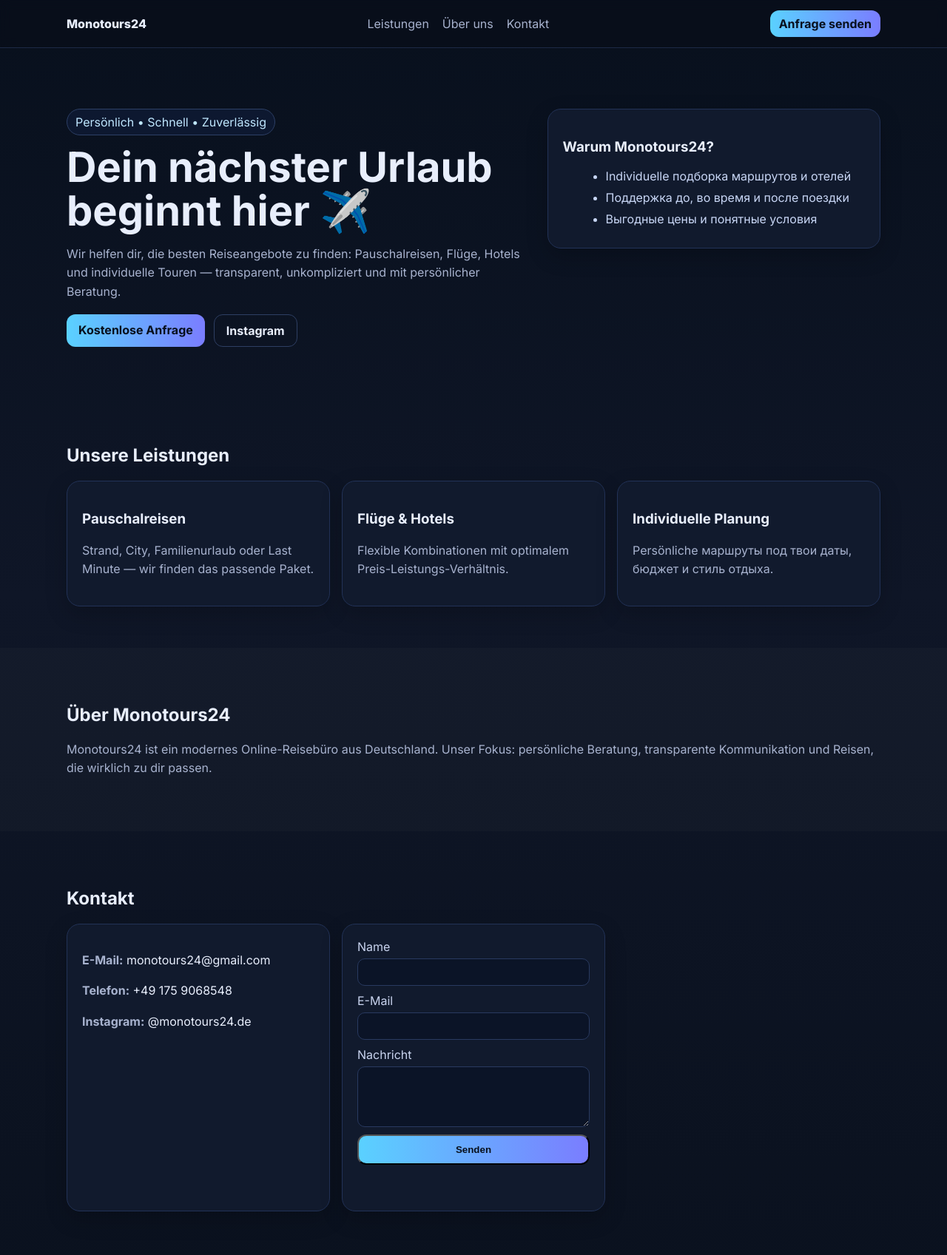
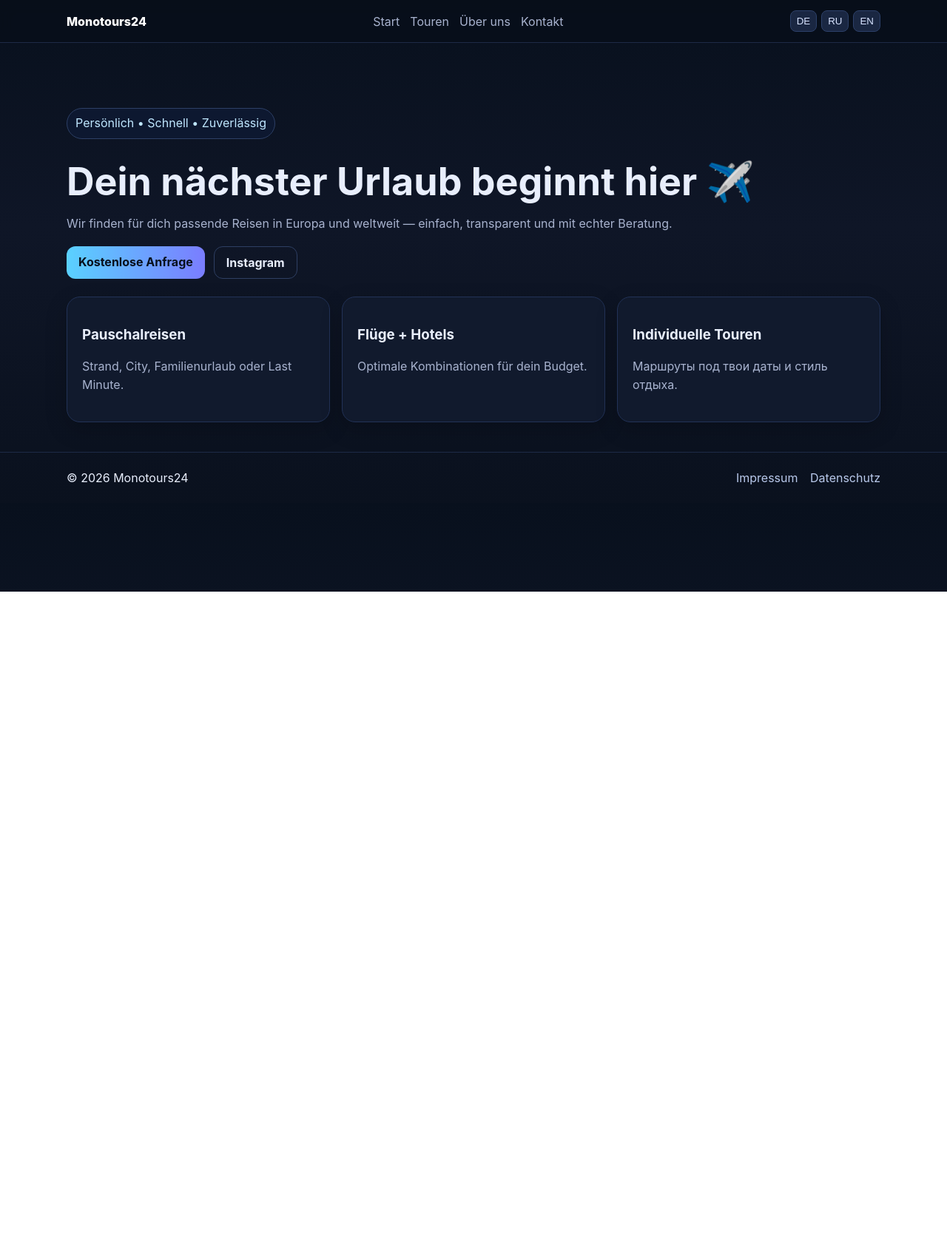
Before and after one commit to Andrii-Tiurin/monotours24noe, a plain HTML site: page index.html in a window 1280 px wide. Shown: the top 1697 px of the page at 74% size. After the commit the page ends 800 px from the top, so only its background shows below. Drawn offline with Linux system fonts and the light colour scheme.

Commit message:
Build multi-page Monotours24 site with DE/RU/EN switch

```diff
--- /dev/null
+++ b/app.js
@@ -0,0 +1,55 @@
+const t = {
+  de: {
+    nav_home:'Start',nav_tours:'Touren',nav_about:'Über uns',nav_contact:'Kontakt',
+    hero_badge:'Persönlich • Schnell • Zuverlässig',hero_title:'Dein nächster Urlaub beginnt hier ✈️',hero_text:'Wir finden für dich passende Reisen in Europa und weltweit — einfach, transparent und mit echter Beratung.',hero_cta:'Kostenlose Anfrage',
+    card1_title:'Pauschalreisen',card1_text:'Strand, City, Familienurlaub oder Last Minute.',
+    card2_title:'Flüge + Hotels',card2_text:'Optimale Kombinationen für dein Budget.',
+    card3_title:'Individuelle Touren',card3_text:'Маршруты под твои даты и стиль отдыха.',
+    tours_title:'Beliebte Reiseideen',tour1_title:'Malediven',tour1_text:'Türkises Meer, Inselresorts, Premium-Entspannung.',tour2_title:'Dubai',tour2_text:'City Break, Shopping, Wüste und Luxus.',tour3_title:'Europa City Trips',tour3_text:'Weekend-Angebote nach Rom, Paris, Barcelona u.v.m.',tour_cta:'Passende Tour für mich finden',
+    about_title:'Über Monotours24',about_text:'Monotours24 ist ein modernes Online-Reisebüro. Wir verbinden persönliche Betreuung mit schnellen digitalen Prozessen und fairen Angeboten.',
+    contact_title:'Kontaktiere uns',form_name:'Name',form_email:'E-Mail',form_msg:'Nachricht',form_send:'Senden',form_ok:'Danke! Nachricht gesendet. Wir melden uns schnellstmöglich.'
+  },
+  ru: {
+    nav_home:'Главная',nav_tours:'Туры',nav_about:'О нас',nav_contact:'Контакты',
+    hero_badge:'Персонально • Быстро • Надёжно',hero_title:'Твой следующий отпуск начинается здесь ✈️',hero_text:'Подберём туры по Европе и миру — просто, прозрачно и с личной поддержкой.',hero_cta:'Оставить заявку',
+    card1_title:'Пакетные туры',card1_text:'Пляж, city break, семейный отдых или last minute.',
+    card2_title:'Авиабилеты + отели',card2_text:'Оптимальные комбинации под твой бюджет.',
+    card3_title:'Индивидуальные поездки',card3_text:'Маршруты под твои даты и стиль отдыха.',
+    tours_title:'Популярные идеи путешествий',tour1_title:'Мальдивы',tour1_text:'Бирюзовое море, островные резорты, premium-отдых.',tour2_title:'Дубай',tour2_text:'City break, шопинг, пустыня и люкс.',tour3_title:'Европа',tour3_text:'Уикенд-поездки в Рим, Париж, Барселону и др.',tour_cta:'Подобрать тур',
+    about_title:'О Monotours24',about_text:'Monotours24 — современное онлайн-турагентство. Мы совмещаем личный подход, скорость и выгодные предложения.',
+    contact_title:'Свяжитесь с нами',form_name:'Имя',form_email:'E-mail',form_msg:'Сообщение',form_send:'Отправить',form_ok:'Спасибо! Заявка отправлена. Скоро свяжемся.'
+  },
+  en: {
+    nav_home:'Home',nav_tours:'Tours',nav_about:'About',nav_contact:'Contact',
+    hero_badge:'Personal • Fast • Reliable',hero_title:'Your next trip starts here ✈️',hero_text:'We find the best travel options in Europe and worldwide — simple, clear, and personal.',hero_cta:'Free request',
+    card1_title:'Package holidays',card1_text:'Beach, city break, family or last-minute deals.',
+    card2_title:'Flights + hotels',card2_text:'Best combinations for your budget.',
+    card3_title:'Custom trips',card3_text:'Routes tailored to your dates and travel style.',
+    tours_title:'Popular travel ideas',tour1_title:'Maldives',tour1_text:'Turquoise sea, island resorts, premium relaxation.',tour2_title:'Dubai',tour2_text:'City break, shopping, desert and luxury.',tour3_title:'Europe city trips',tour3_text:'Weekend deals to Rome, Paris, Barcelona and more.',tour_cta:'Find my perfect tour',
+    about_title:'About Monotours24',about_text:'Monotours24 is a modern online travel agency. We combine personal support, speed and fair offers.',
+    contact_title:'Contact us',form_name:'Name',form_email:'E-mail',form_msg:'Message',form_send:'Send',form_ok:'Thanks! Message sent. We will contact you shortly.'
+  }
+};
+
+function setLang(lang){
+  localStorage.setItem('lang', lang);
+  document.documentElement.lang = lang;
+  document.querySelectorAll('[data-i18n]').forEach(el => {
+    const key = el.dataset.i18n;
+    if (t[lang] && t[lang][key]) el.textContent = t[lang][key];
+  });
+}
+
+document.querySelectorAll('[data-lang]').forEach(b=>b.addEventListener('click',()=>setLang(b.dataset.lang)));
+setLang(localStorage.getItem('lang') || 'de');
+
+const y=document.getElementById('year'); if(y) y.textContent = new Date().getFullYear();
+function submitForm(e){
+  e.preventDefault();
+  const lang = localStorage.getItem('lang') || 'de';
+  const msg = document.getElementById('formMsg');
+  if (msg) msg.textContent = t[lang].form_ok;
+  e.target.reset();
+  return false;
+}
+window.submitForm = submitForm;
--- a/index.html
+++ b/index.html
@@ -3,92 +3,52 @@
 <head>
   <meta charset="UTF-8" />
   <meta name="viewport" content="width=device-width, initial-scale=1.0" />
-  <title>Monotours24 — Ihr modernes Online-Reisebüro</title>
-  <meta name="description" content="Monotours24: persönliche Reiseberatung, Pauschalreisen, Flüge, Hotels und individuelle Traumreisen in Europa und weltweit." />
-  <link rel="preconnect" href="https://fonts.googleapis.com">
-  <link rel="preconnect" href="https://fonts.gstatic.com" crossorigin>
-  <link href="https://fonts.googleapis.com/css2?family=Inter:wght@400;600;700;800&display=swap" rel="stylesheet">
+  <title>Monotours24 — Start</title>
+  <meta name="description" content="Monotours24 — modernes Reisebüro." />
   <link rel="stylesheet" href="styles.css" />
 </head>
 <body>
 <header class="header">
   <div class="container nav">
-      <div class="logo">Monotours24</div>
+    <a class="logo" href="index.html">Monotours24</a>
     <nav>
-        <a href="#services">Leistungen</a>
-        <a href="#about">Über uns</a>
-        <a href="#contact">Kontakt</a>
+      <a href="index.html" data-i18n="nav_home">Start</a>
+      <a href="tours.html" data-i18n="nav_tours">Touren</a>
+      <a href="about.html" data-i18n="nav_about">Über uns</a>
+      <a href="contact.html" data-i18n="nav_contact">Kontakt</a>
     </nav>
-      <a class="btn btn-sm" href="#contact">Anfrage senden</a>
+    <div class="lang-switch">
+      <button data-lang="de">DE</button>
+      <button data-lang="ru">RU</button>
+      <button data-lang="en">EN</button>
+    </div>
   </div>
 </header>
 
-  <main>
+<main class="container">
   <section class="hero">
-      <div class="container hero-grid">
-        <div>
-          <span class="badge">Persönlich • Schnell • Zuverlässig</span>
-          <h1>Dein nächster Urlaub beginnt hier ✈️</h1>
-          <p>
-            Wir helfen dir, die besten Reiseangebote zu finden: Pauschalreisen, Flüge,
-            Hotels und individuelle Touren — transparent, unkompliziert und mit persönlicher Beratung.
-          </p>
+    <p class="badge" data-i18n="hero_badge">Persönlich • Schnell • Zuverlässig</p>
+    <h1 data-i18n="hero_title">Dein nächster Urlaub beginnt hier ✈️</h1>
+    <p data-i18n="hero_text">Wir finden für dich passende Reisen in Europa und weltweit — einfach, transparent und mit echter Beratung.</p>
     <div class="hero-actions">
-            <a class="btn" href="#contact">Kostenlose Anfrage</a>
+      <a class="btn" href="contact.html" data-i18n="hero_cta">Kostenlose Anfrage</a>
       <a class="btn btn-ghost" href="https://www.instagram.com/monotours24.de/" target="_blank" rel="noopener">Instagram</a>
-          </div>
-        </div>
-        <div class="card highlight">
-          <h3>Warum Monotours24?</h3>
-          <ul>
-            <li>Individuelle подборка маршрутов и отелей</li>
-            <li>Поддержка до, во время и после поездки</li>
-            <li>Выгодные цены и понятные условия</li>
-          </ul>
-        </div>
     </div>
   </section>
 
-    <section id="services" class="section">
-      <div class="container">
-        <h2>Unsere Leistungen</h2>
-        <div class="cards">
-          <article class="card"><h3>Pauschalreisen</h3><p>Strand, City, Familienurlaub oder Last Minute — wir finden das passende Paket.</p></article>
-          <article class="card"><h3>Flüge & Hotels</h3><p>Flexible Kombinationen mit optimalem Preis-Leistungs-Verhältnis.</p></article>
-          <article class="card"><h3>Individuelle Planung</h3><p>Persönliche маршруты под твои даты, бюджет и стиль отдыха.</p></article>
-        </div>
-      </div>
-    </section>
-
-    <section id="about" class="section alt">
-      <div class="container">
-        <h2>Über Monotours24</h2>
-        <p>
-          Monotours24 ist ein modernes Online-Reisebüro aus Deutschland.
-          Unser Fokus: persönliche Beratung, transparente Kommunikation und Reisen,
-          die wirklich zu dir passen.
-        </p>
-      </div>
-    </section>
-
-    <section id="contact" class="section">
-      <div class="container">
-        <h2>Kontakt</h2>
-        <div class="cards">
-          <div class="card">
-            <p><strong>E-Mail:</strong> <a href="mailto:monotours24@gmail.com">monotours24@gmail.com</a></p>
-            <p><strong>Telefon:</strong> <a href="tel:+491759068548">+49 175 9068548</a></p>
-            <p><strong>Instagram:</strong> <a href="https://www.instagram.com/monotours24.de/" target="_blank" rel="noopener">@monotours24.de</a></p>
-          </div>
-          <form class="card form" onsubmit="return submitForm(event)">
-            <label>Name<input required type="text" name="name" /></label>
-            <label>E-Mail<input required type="email" name="email" /></label>
-            <label>Nachricht<textarea required name="message" rows="4"></textarea></label>
-            <button class="btn" type="submit">Senden</button>
-            <p id="formMsg" class="muted"></p>
-          </form>
-        </div>
-      </div>
+  <section class="grid3">
+    <article class="card">
+      <h3 data-i18n="card1_title">Pauschalreisen</h3>
+      <p data-i18n="card1_text">Strand, City, Familienurlaub oder Last Minute.</p>
+    </article>
+    <article class="card">
+      <h3 data-i18n="card2_title">Flüge + Hotels</h3>
+      <p data-i18n="card2_text">Optimale Kombinationen für dein Budget.</p>
+    </article>
+    <article class="card">
+      <h3 data-i18n="card3_title">Individuelle Touren</h3>
+      <p data-i18n="card3_text">Маршруты под твои даты и стиль отдыха.</p>
+    </article>
   </section>
 </main>
 
@@ -96,12 +56,12 @@
   <div class="container footer-row">
     <span>© <span id="year"></span> Monotours24</span>
     <div>
-        <a href="https://monotours24.de/impressum.html" target="_blank" rel="noopener">Impressum</a>
-        <a href="https://monotours24.de/datenschutz.html" target="_blank" rel="noopener">Datenschutz</a>
+      <a href="impressum.html">Impressum</a>
+      <a href="datenschutz.html">Datenschutz</a>
     </div>
   </div>
 </footer>
 
-  <script src="script.js"></script>
+<script src="app.js"></script>
 </body>
 </html>
--- a/styles.css
+++ b/styles.css
@@ -1,16 +1,16 @@
 :root{--bg:#0b1220;--card:#111a2d;--text:#e8eefc;--muted:#a8b3cf;--accent:#5ad1ff;--accent2:#7a7dff}
-*{box-sizing:border-box}body{margin:0;font-family:Inter,system-ui,sans-serif;background:linear-gradient(180deg,#08101d,#0f1627 45%,#0a111e);color:var(--text)}
-.container{width:min(1100px,92%);margin:0 auto}.header{position:sticky;top:0;background:rgba(8,14,26,.75);backdrop-filter:blur(8px);border-bottom:1px solid #1d2a46}
-.nav{display:flex;align-items:center;justify-content:space-between;padding:14px 0;gap:14px}.logo{font-weight:800}
-nav{display:flex;gap:18px}a{color:var(--text);text-decoration:none}nav a{color:var(--muted)}nav a:hover{color:#fff}
-.btn{background:linear-gradient(90deg,var(--accent),var(--accent2));color:#08101d;padding:11px 16px;border-radius:12px;font-weight:700;display:inline-block}
-.btn-sm{padding:8px 12px}.btn-ghost{background:transparent;border:1px solid #2e3f63;color:var(--text)}
-.hero{padding:82px 0 56px}.hero-grid{display:grid;grid-template-columns:1.25fr .9fr;gap:24px;align-items:start}
-.badge{display:inline-block;padding:7px 11px;border-radius:999px;border:1px solid #2d4066;color:#bfe7ff;background:#0d1830}
-h1{font-size:clamp(32px,6vw,56px);line-height:1.05;margin:14px 0}p{color:var(--muted);line-height:1.6}.hero-actions{display:flex;gap:12px;margin-top:18px}
-.section{padding:56px 0}.alt{background:rgba(255,255,255,.02)}
-.cards{display:grid;grid-template-columns:repeat(3,1fr);gap:16px}.card{background:var(--card);border:1px solid #223257;border-radius:18px;padding:20px;box-shadow:0 10px 30px rgba(0,0,0,.2)}
-.highlight ul{margin:8px 0 0 18px}.highlight li{margin:9px 0;color:#c8d6f5}.form{display:flex;flex-direction:column;gap:10px}.form label{display:flex;flex-direction:column;gap:6px;color:#c9d4ef}
-input,textarea{background:#0b1427;border:1px solid #293a60;border-radius:10px;padding:10px;color:#fff}.muted{color:var(--muted)}
-.footer{border-top:1px solid #1d2a46;padding:24px 0;margin-top:20px}.footer-row{display:flex;justify-content:space-between;gap:12px;flex-wrap:wrap}.footer a{color:#b8c8ea;margin-left:12px}
-@media (max-width:920px){.hero-grid,.cards{grid-template-columns:1fr}nav{display:none}}
+*{box-sizing:border-box}body{margin:0;font-family:Inter,Arial,sans-serif;background:linear-gradient(180deg,#08101d,#0f1627 45%,#0a111e);color:var(--text)}
+.container{width:min(1100px,92%);margin:0 auto}.header{position:sticky;top:0;background:rgba(8,14,26,.8);backdrop-filter:blur(8px);border-bottom:1px solid #1d2a46;z-index:30}
+.nav{display:flex;align-items:center;justify-content:space-between;padding:14px 0;gap:12px;flex-wrap:wrap}.logo{font-weight:800;color:#fff;text-decoration:none}
+nav{display:flex;gap:14px;flex-wrap:wrap}a{color:var(--text);text-decoration:none}nav a{color:var(--muted)}
+.lang-switch{display:flex;gap:6px}.lang-switch button{background:#1a2742;border:1px solid #2d416a;color:#d8e3ff;border-radius:8px;padding:6px 8px;cursor:pointer}
+.hero{padding:72px 0 24px}.badge{display:inline-block;padding:7px 11px;border-radius:999px;border:1px solid #2d4066;color:#bfe7ff;background:#0d1830}
+h1{font-size:clamp(30px,6vw,52px);line-height:1.08;margin:14px 0}p{color:var(--muted);line-height:1.6}
+.btn{background:linear-gradient(90deg,var(--accent),var(--accent2));color:#08101d;padding:11px 16px;border-radius:12px;font-weight:700;display:inline-block;border:none;cursor:pointer}
+.btn-ghost{background:transparent;border:1px solid #2e3f63;color:var(--text)}
+.hero-actions{display:flex;gap:12px;margin-top:18px;flex-wrap:wrap}.grid3{display:grid;grid-template-columns:repeat(3,1fr);gap:16px}.grid2{display:grid;grid-template-columns:1fr 1fr;gap:16px}
+.card{background:var(--card);border:1px solid #223257;border-radius:18px;padding:20px;box-shadow:0 10px 30px rgba(0,0,0,.2)}
+.form{display:flex;flex-direction:column;gap:10px}.form label{display:flex;flex-direction:column;gap:6px;color:#c9d4ef}input,textarea{background:#0b1427;border:1px solid #293a60;border-radius:10px;padding:10px;color:#fff}
+.footer{border-top:1px solid #1d2a46;padding:24px 0;margin-top:40px}.footer-row{display:flex;justify-content:space-between;gap:12px;flex-wrap:wrap}.footer a{color:#b8c8ea;margin-left:12px}
+.muted{color:var(--muted)}
+@media (max-width:920px){.grid3,.grid2{grid-template-columns:1fr}}
```
Also changed, not shown: about.html (added, +18 -0 lines), contact.html (added, +31 -0 lines), datenschutz.html (added, +1 -0 lines), impressum.html (added, +1 -0 lines), tours.html (added, +23 -0 lines), README.md. Lines whose indentation alone changed are shown as unchanged.
